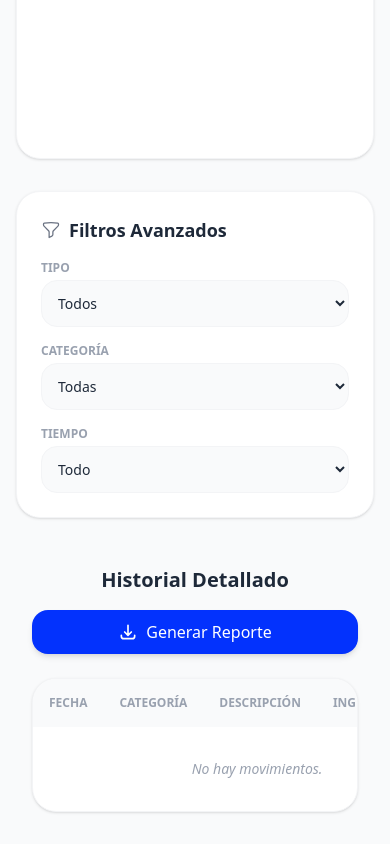
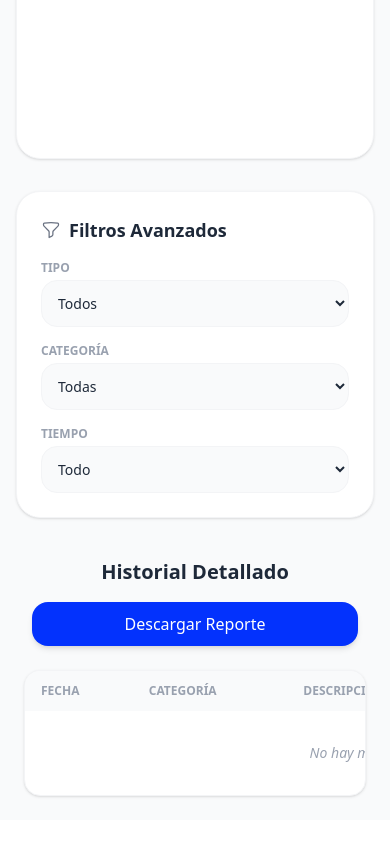
Before and after one commit to DAGG1234/gestio, a Vue app: page /auditoria in a window 390 px wide. Shown: the part 754-1598 px from the top of the page. After the commit the page ends 1574 px from the top, so only its background shows below. Built offline with nearby package versions, Linux system fonts and the light colour scheme.

Commit message:
Mejora de diseño responsivo en historial y actualización de reporte financiero

```diff
--- a/src/views/HistorialCompleto.vue
+++ b/src/views/HistorialCompleto.vue
@@ -163,54 +163,39 @@ watch(() => uiStore.filtroTipo, () => {
                 </section>
             </div>
 
-            <!-- Tabla de Historial -->
-            <div class="p-4 sm:p-6 w-full">
-
-                <div class="flex flex-col sm:flex-row justify-between items-center mb-6 gap-4">
-
+            <div class="p-2 sm:p-4 w-full">
+    <div class="flex flex-col sm:flex-row justify-between items-center mb-6 gap-4 px-2">
         <h2 class="text-xl font-bold text-gray-800">Historial Detallado</h2>
-
         <button @click="movStore.descargarAuditoria()"
             class="w-full sm:w-auto flex items-center justify-center gap-2 bg-[#0332fd] hover:bg-blue-800 text-white font-medium py-2.5 px-6 rounded-2xl shadow-md transition-all active:scale-95 duration-200">
-                        <svg xmlns="http://www.w3.org/2000/svg" class="h-5 w-5" fill="none" viewBox="0 0 24 24"
-                            stroke="currentColor">
-                            <path stroke-linecap="round" stroke-linejoin="round" stroke-width="2"
-                                d="M4 16v1a3 3 0 003 3h10a3 3 0 003-3v-1m-4-4l-4 4m0 0l-4-4m4 4V4" />
-                        </svg>
-                        <span>Generar Reporte</span>
+            <span>Descargar Reporte</span>
         </button>
     </div>
 
-                <div class="bg-white rounded-3xl shadow-sm border border-gray-100 overflow-hidden">
-                    <div class="overflow-x-auto custom-scrollbar max-h-125">
-                        <table class="w-full text-left text-sm">
+    <div class="bg-white rounded-2xl shadow-sm border border-gray-100 overflow-hidden">
+        <div class="overflow-x-auto custom-scrollbar">
+            <table class="w-full min-w-175 text-left text-sm">
                 <thead class="bg-gray-50 text-gray-400 text-xs uppercase sticky top-0 z-10">
                     <tr>
-                                    <th class="p-4">Fecha</th>
-                                    <th class="p-4">Categoría</th>
-                                    <th class="p-4">Descripción</th>
-                                    <th class="p-4 text-right">Ingreso</th>
-                                    <th class="p-4 text-right">Egreso</th>
+                        <th class="p-3 pl-4">Fecha</th>
+                        <th class="p-3">Categoría</th>
+                        <th class="p-3">Descripción</th>
+                        <th class="p-3 text-right">Ingreso</th>
+                        <th class="p-3 pr-4 text-right">Egreso</th>
                     </tr>
                 </thead>
                 <tbody class="divide-y divide-gray-50">
                     <tr v-if="uiStore.historialFiltrado.length === 0">
-                                    <td colspan="5" class="p-8 text-center text-gray-400 italic">No hay movimientos.
-                                    </td>
+                        <td colspan="5" class="p-8 text-center text-gray-400 italic">No hay movimientos.</td>
                     </tr>
-                                <tr v-for="mov in uiStore.historialFiltrado" :key="mov.id"
-                                    class="hover:bg-gray-50 transition">
-                                    <td class="p-4 text-gray-500 whitespace-nowrap">
-                                        {{ new Date(mov.fecha).toLocaleDateString('es-VE', {
-                                            day: '2-digit', month:
-                                        '2-digit' }) }}
-                                    </td>
-                                    <td class="p-4 font-medium text-gray-700 whitespace-nowrap">{{ mov.categoria }}</td>
-                                    <td class="p-4 text-gray-600 min-w-37.5">{{ mov.descripcion }}</td>
-                                    <td class="p-4 text-right text-[#0332fd] font-bold whitespace-nowrap">
+                    <tr v-for="mov in uiStore.historialFiltrado" :key="mov.id" class="hover:bg-gray-50 transition">
+                        <td class="p-3 pl-4 text-gray-500 whitespace-nowrap">{{ new Date(mov.fecha).toLocaleDateString('es-VE') }}</td>
+                        <td class="p-3 font-medium text-gray-700 whitespace-nowrap">{{ mov.categoria }}</td>
+                        <td class="p-3 text-gray-600 truncate max-w-45">{{ mov.descripcion }}</td>
+                        <td class="p-3 text-right text-[#0332fd] font-bold whitespace-nowrap">
                             {{ mov.tipo === 'Ingreso' ? uiStore.formatearBs(mov.monto) : '-' }}
                         </td>
-                                    <td class="p-4 text-right text-red-500 font-bold whitespace-nowrap">
+                        <td class="p-3 pr-4 text-right text-red-500 font-bold whitespace-nowrap">
                             {{ mov.tipo === 'Egreso' ? uiStore.formatearBs(mov.monto) : '-' }}
                         </td>
                     </tr>
```
Lines whose indentation alone changed are shown as unchanged.
